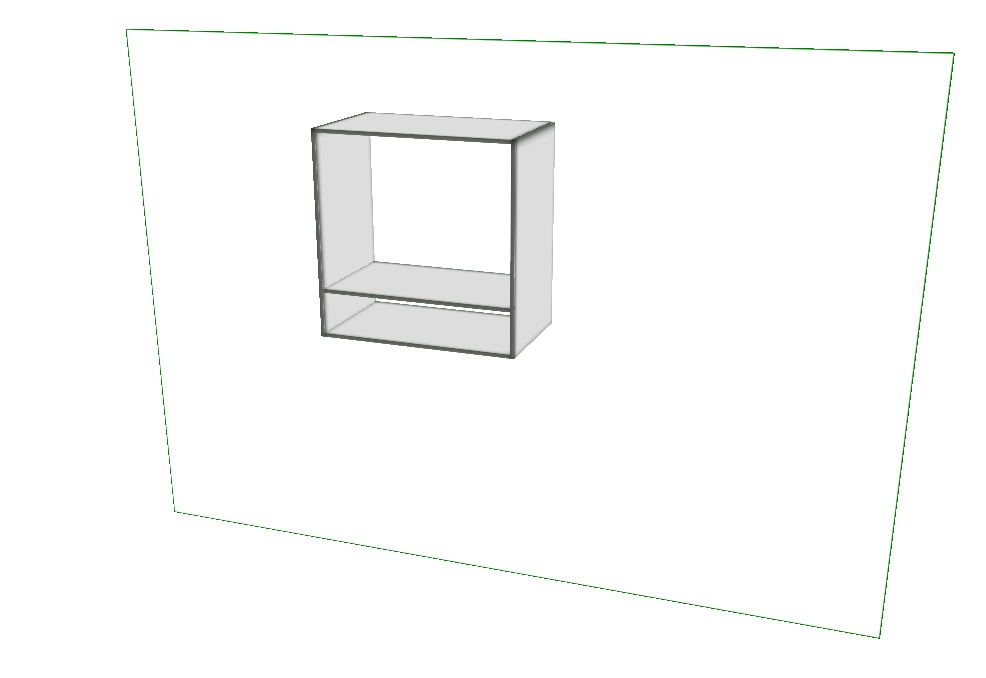
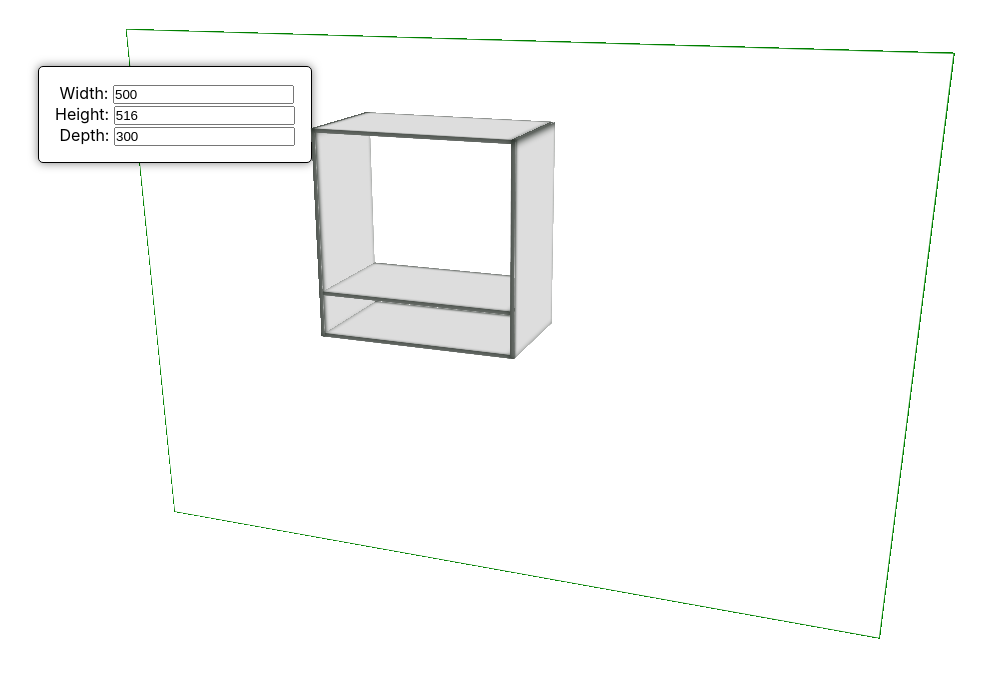
Before and after one commit to born-kes/furniture-model3d-reactjs, a React (Create React App) app: page / in a window 1280 px wide. Shown: the top 678 px of the page, without its empty margins (148-1134 px from the left). Built offline with nearby package versions, Linux system fonts and the light colour scheme.

Commit message:
add ModelEditor

```diff
--- a/src/App.js
+++ b/src/App.js
@@ -1,10 +1,12 @@
 import {DataProvider} from "./Data/Context";
 import Model3d from "./components/Model3d/Model3d";
+import {ModelEditor} from "./components/ModelEditor/ModelEditor";
 
 function App() {
     return (
         <DataProvider>
             <Model3d/>
+            <ModelEditor/>
         </DataProvider>
     );
 }
--- a/src/Data/Context.jsx
+++ b/src/Data/Context.jsx
@@ -6,28 +6,23 @@ export const DataProvider = ({children}) => {
     const furniture = {
         width: 500,
         height: 516,
-        size: 300,
-    };
-    const elements = [
-        {id: 1, className: 'sidewall right', figure: {width: furniture.size, height: furniture.height, size: 10}},
-        {id: 2, className: 'capture top', figure: {width: furniture.width, height: furniture.size, size: 10}},
-        {id: 3, className: 'capture bottom', figure: {width: furniture.width, height: furniture.size, size: 10}},
-        {id: 4, className: 'shelves', figure: {width: furniture.width, height: furniture.size - 10, size: 10}},
-        {id: 5, className: "sidewall left", figure: {width: furniture.size, height: furniture.height, size: 10}},
-        // {id: 6, className: 'door', figure: {width: furniture.width - 10, height: furniture.height - 10, size: 10}},
-    ];
-    const model3d = {
-        // transform: `rotateX(${dimensions.dagx}) rotateY(${dimensions.dagy}) `,
-        transition: "all 1s ease-in-out",
-        "--furniture--width": `${furniture.width}px`,
-        "--furniture--height": `${furniture.height}px`,
-        "--furniture--size": `${furniture.size}px`,
+        depth: 300,
     };
 
-    const [models, setData] = useState({furniture: furniture, elements: elements, model3d: model3d});
+    const elements = [
+        {id: 1, className: 'sidewall right', figure: {width: "--furniture--size", height: "--furniture--height", size: "--furniture--depth"}},
+        {id: 2, className: 'capture top', figure: {width: "--furniture--width", height: "--furniture--size", size: "--furniture--depth"}},
+        {id: 3, className: 'capture bottom', figure: {width: "--furniture--width", height: "--furniture--size", size: "--furniture--depth"}},
+        {id: 4, className: 'shelves', figure: {width: "--furniture--width", height: "--furniture--size", size: "--furniture--depth"}},
+        {id: 5, className: "sidewall left", figure: {width: "--furniture--size", height: "--furniture--height", size: "--furniture--depth"}},
+        // {id: 6, className: 'door', figure: {width: "--furniture--width" - 10, height: "--furniture--height", size: "--furniture--depth"}},
+    ];
+
+    const [model, setFurniture] = useState({furniture: furniture});
+    const [el] = useState({elements: elements});
 
     return (
-        <DataContext.Provider value={[models, setData]}>
+        <DataContext.Provider value={[{...model, ...el}, setFurniture]}>
             {children}
         </DataContext.Provider>
     );
--- a/src/components/FigureBox/FigureBox.jsx
+++ b/src/components/FigureBox/FigureBox.jsx
@@ -4,10 +4,11 @@ import "./FigureBox.css";
 const FigureBox = ({className, figure: {size, width, height}}) => {
     const _ClassName = ["figureBox", className].join(" ");
     const dimensions = {
-        "--figure--size": `${size | 0}px`,
-        "--figure--width": `${width | 0}px`,
-        "--figure--height": `${height | 0}px`,
+        "--figure--size": `var(${size})`,
+        "--figure--width": `var(${width})`,
+        "--figure--height": `var(${height})`
     }
+    console.log(dimensions)
     return (
         <div className={_ClassName} style={dimensions}>
             <figure className={"front"}/>
--- a/src/components/Model3d/Model3d.jsx
+++ b/src/components/Model3d/Model3d.jsx
@@ -7,15 +7,18 @@ const Model3d = () => {
 
     const [{furniture, elements}] = useContext(DataContext);
     const model3d = {
+        // transform: `rotateX(${dimensions.dagx}) rotateY(${dimensions.dagy}) `,
         transition: "all 1s ease-in-out",
         "--furniture--width": `${furniture.width}px`,
         "--furniture--height": `${furniture.height}px`,
-        "--furniture--size": `${furniture.size}px`,
+        "--furniture--size": `${furniture.depth}px`,
+        "--furniture--depth": `10px`,
     };
 
     return (
         <div className="model3d" title="scene3d" style={model3d}>
             <div className={"model3d-content furniture"} id="scene3d" >
+                {console.log('el',furniture)}
                 {elements.map(({id, className = '', figure = {}}) => (
                     <FigureBox key={id} className={className} figure={figure}/>
                 ))}
--- /dev/null
+++ b/src/components/ModelEditor/ModelEditor.jsx
@@ -0,0 +1,45 @@
+import {useContext} from "react";
+import {DataContext} from "../../Data/Context";
+
+export const ModelEditor = () => {
+//furniture:{width:number, height:number, depth:number}
+    const [{furniture}, setFurniture] = useContext(DataContext);
+    return (
+        <div style={{
+            position: "absolute",
+            top: "0",
+            left: "-70px",
+        }}>
+            <form style={{
+                display: "flex",
+                flexDirection: "column",
+                padding: "1em",
+                backgroundColor: "white",
+                border: "1px solid black",
+                borderRadius: "5px",
+                boxShadow: "0 0 10px 0 rgba(0,0,0,0.5)",
+                zIndex: "100",
+                position: "relative",
+                margin: "1em",
+            }
+            }>
+                    <label>
+                        &nbsp;Width:&nbsp;
+                        <input type="number" value={furniture.width}
+                               onChange={(e) => setFurniture({furniture: {...furniture, width: e.target.value}})}/>
+                    </label>
+                    <label>
+                        Height:&nbsp;
+                        <input type="number" value={furniture.height}
+                               onChange={(e) => setFurniture({furniture: {...furniture, height: e.target.value}})}/>
+                    </label>
+
+                    <label>
+                        &nbsp;Depth:&nbsp;
+                        <input type="number" value={furniture.depth}
+                               onChange={(e) => setFurniture({furniture: {...furniture, depth: e.target.value}})}/>
+                    </label>
+            </form>
+        </div>
+)
+}
```
